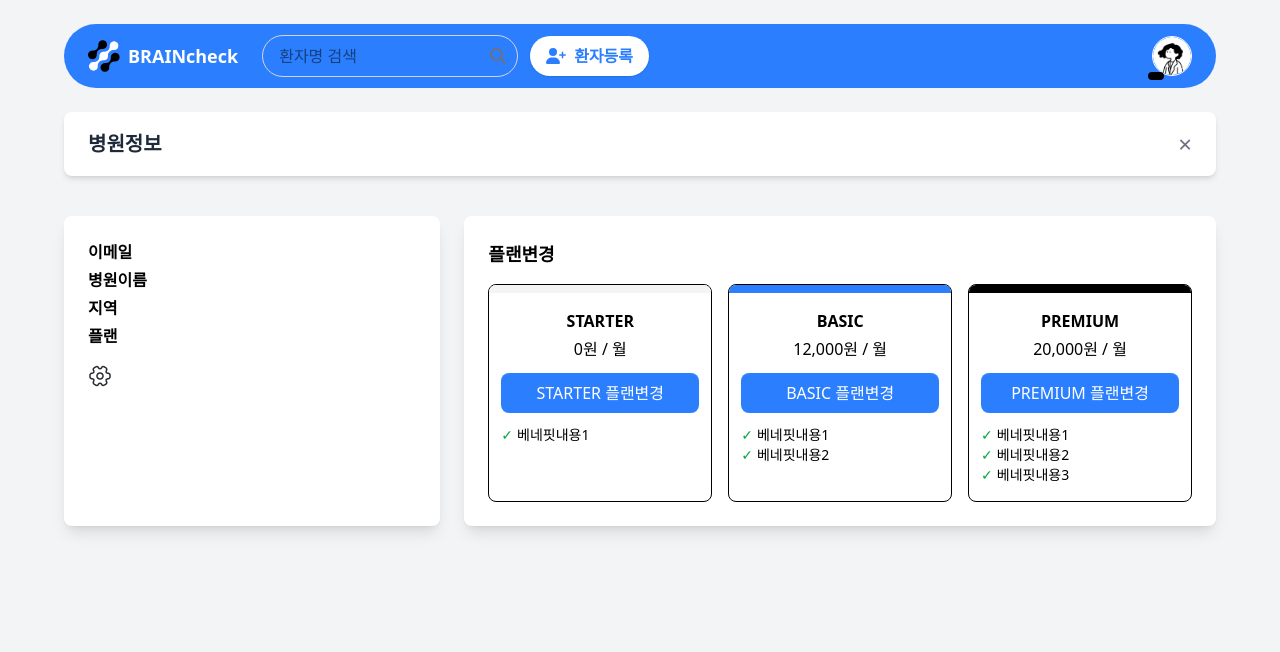
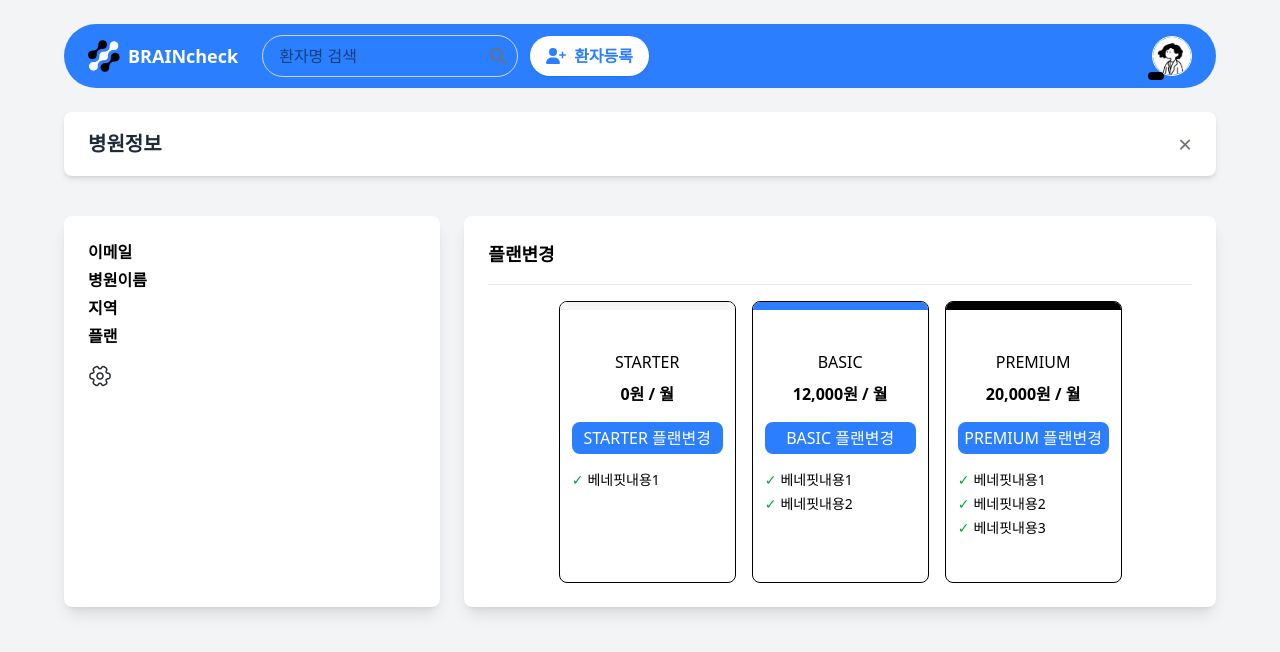
Before and after one commit to totorotail/vue-screening-test, a Vue app: page /hospital-info in a window 1280 px wide. Shown: the top 652 px of the page. Built offline with nearby package versions, Linux system fonts and the light colour scheme; what vue-google-charts would draw is missing.

Commit message:
feat: hospitalinfopage ui-update

```diff
--- a/src/pages/HospitalInfoPage.vue
+++ b/src/pages/HospitalInfoPage.vue
@@ -11,9 +11,9 @@ const authStore = useAuthStore();
 const userInfo = computed(() => authStore.user || { email: '', hospitalName: '', location: '', plan: '' });
 
 const availablePlans = [
-    { name: 'STARTER', price: '0원 / 월', benefits: ['✔️ 베네핏내용1']},
-    { name: 'BASIC', price: '12,000원 / 월', benefits: ['✔️ 베네핏내용1', '✔️ 베네핏내용2']},
-    { name: 'PREMIUM', price: '20,000원 / 월', benefits: ['✔️ 베네핏내용1', '✔️ 베네핏내용2', '✔️ 베네핏내용3']}
+    { name: 'STARTER', price: '0원 / 월', benefits: ['✔️ 베네핏내용1'] },
+    { name: 'BASIC', price: '12,000원 / 월', benefits: ['✔️ 베네핏내용1', '✔️ 베네핏내용2'] },
+    { name: 'PREMIUM', price: '20,000원 / 월', benefits: ['✔️ 베네핏내용1', '✔️ 베네핏내용2', '✔️ 베네핏내용3'] }
 ];
 
 // 상태 변수
@@ -88,6 +88,8 @@ const closePage = () => {
             <!-- 플랜 변경 -->
             <div class="w-2/3 bg-white shadow-lg rounded-lg p-6">
                 <h2 class="text-lg font-bold mb-4">플랜변경</h2>
+                <div class="border-b border-gray-200 mb-4 mt-1"></div>
+                <div class="w-[80%] mx-auto">
                     <div class="flex space-x-4">
                         <div v-for="plan in availablePlans" :key="plan.name"
                             class="flex-1 border rounded-lg overflow-hidden">
@@ -99,24 +101,26 @@ const closePage = () => {
                                 'h-2'
                             ]"></div>
                             <!-- 카드 내용 -->
-                        <div class="text-center px-3 py-4">
-                            <h3 class="font-bold mb-1">{{ plan.name }}</h3>
-                            <p class="mb-3">{{ plan.price }}</p>
+                            <div class="text-center px-3 py-10">
+                                <h3 class="mb-2">{{ plan.name }}</h3>
+                                <p class="font-bold mb-4">{{ plan.price }}</p>
 
                                 <button v-if="userInfo.plan === plan.name"
-                                class="w-full py-2 border rounded-lg cursor-not-allowed">
+                                    class="w-full py-1 border rounded-lg cursor-not-allowed">
                                     {{ plan.name }} 플랜중
                                 </button>
 
-                            <button v-else @click="openPlanModal(plan.name)" class="w-full py-2 rounded-lg bg-blue-500 text-white hover:bg-blue-600 transition">
+                                <button v-else @click="openPlanModal(plan.name)"
+                                    class="w-full py-1 rounded-lg bg-blue-500 text-white hover:bg-blue-600 transition">
                                     {{ plan.name }} 플랜변경
                                 </button>
 
-                            <div class="mt-3 text-left">
+                                <div class="mt-4 text-left">
                                     <p v-for="benefit in plan.benefits" :key="benefit" class="text-sm flex items-start">
-                                    <span class="text-green-600 mr-1">✓</span>
+                                        <span class="text-green-600 mr-1 mb-1">✓</span>
                                         {{ benefit.replace('✔️ ', '') }}
                                     </p>
+                                </div>
                             </div>
                         </div>
                     </div>
```
Lines whose indentation alone changed are shown as unchanged.
